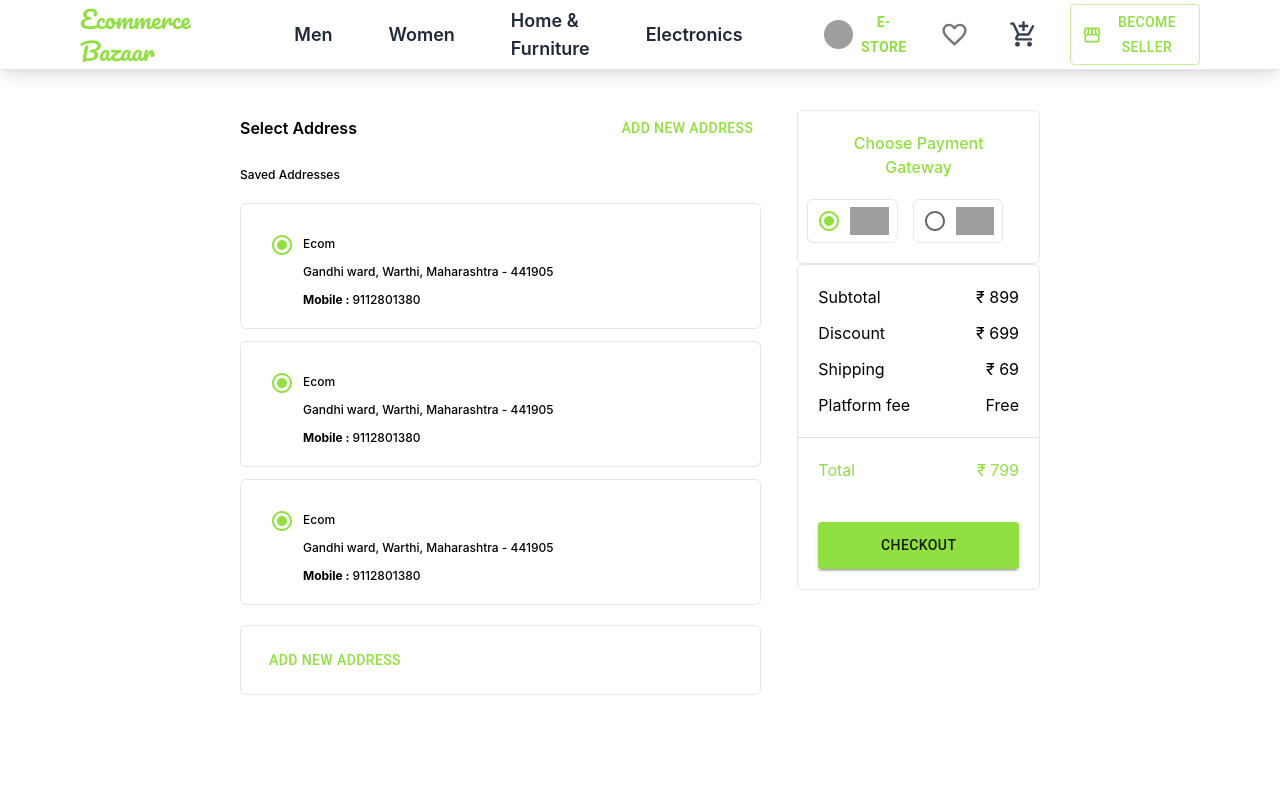
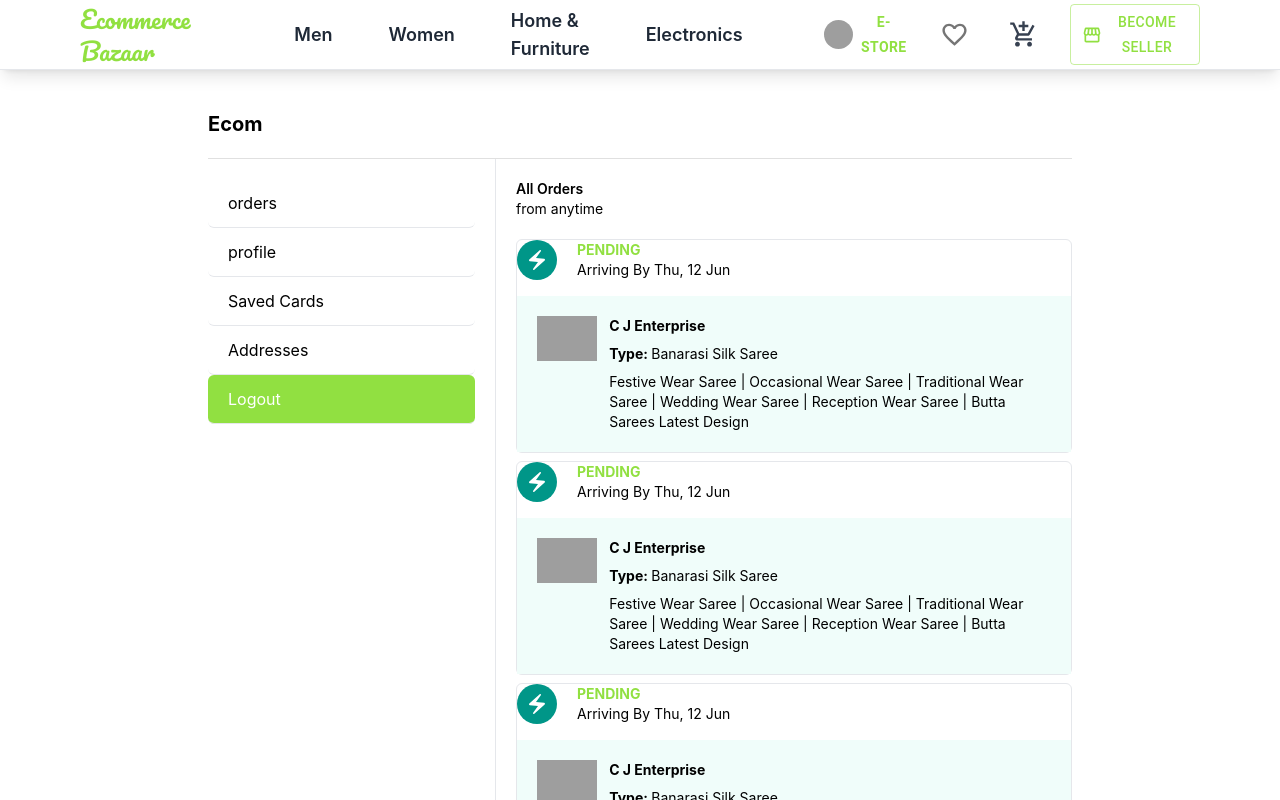
Before and after one commit to harshad8180/Multi-Vendor-E-Commerce, a React (Create React App) app in the folder ecommerce-frontend/: page / in a window 1280 px wide. Shown: the top 800 px of the page. Built offline with nearby package versions, Linux system fonts and the light colour scheme; grey boxes are pictures that could not be loaded; some icons are missing.

Commit message:
added ui for order item after checkout the order

```diff
--- a/ecommerce-frontend/src/App.tsx
+++ b/ecommerce-frontend/src/App.tsx
@@ -10,6 +10,7 @@ import ProductDetails from './customer/pages/PageDetails/ProductDetails'
 import Review from './customer/pages/Review/Review'
 import Cart from './customer/pages/Cart/Cart'
 import Checkout from './customer/pages/Checkout/Checkout'
+import Account from './customer/pages/Account/Account'
 
 
 function App() {
@@ -23,7 +24,8 @@ function App() {
         {/* <ProductDetails/> */}
         {/* <Review/> */}
         {/* <Cart/> */}
-        <Checkout/>
+        {/* <Checkout/> */}
+        <Account/>
       </div>
     </ThemeProvider>
   );
--- /dev/null
+++ b/ecommerce-frontend/src/customer/pages/Account/Account.tsx
@@ -0,0 +1,48 @@
+import { Divider } from '@mui/material'
+import React from 'react'
+import { useLocation, useNavigate } from 'react-router-dom'
+import Orders from './Orders'
+
+const menu = [
+    {name:"orders", path: "/account/orders"},
+    {name:"profile", path: "/account/profile"},
+    {name:"Saved Cards", path: "/account/saved-cards"},
+    {name:"Addresses", path: "/account/addresses"},
+    {name:"Logout", path: "/"},
+]
+
+const Account = () => {
+    const navigate = useNavigate();
+    const location= useLocation();
+
+    const handleClick = (item:any)=>navigate(item.path);
+  return (
+    <div className='px-5 lg:px-52 min-h-screen mt-10'>
+      <div>
+        <h1 className='text-xl font-bold pb-5'>Ecom</h1>
+      </div>
+
+      <Divider/>
+
+      <div className='grid grid-cols-1 lg:grid-cols-3 lg:min-h-[78vh]'>
+        <section className='col-span-1 lg:border-r lg:pr-5 py-5 h-full'>
+            {
+                menu.map((item) =>(
+                    <div
+                    onClick={()=>handleClick(item)} key={item.name}
+                     className={`${item.path === location.pathname ? 'bg-primary-color text-white' : ""} py-3 cursor-pointer hover:text-white hover:bg-primary-color px-5 rounded-md border-b`}>
+                        <p>{item.name}</p>
+                    </div>
+                ))
+            }
+        </section>
+
+        <section className='right lg:col-span-2 lg:pl-5 py-5'>
+            <Orders/>
+        </section>
+      </div>
+    </div>
+  )
+}
+
+export default Account
--- /dev/null
+++ b/ecommerce-frontend/src/customer/pages/Account/OrderItem.tsx
@@ -0,0 +1,43 @@
+import { ElectricBolt } from '@mui/icons-material'
+import { Avatar } from '@mui/material'
+import { teal } from '@mui/material/colors'
+import React from 'react'
+
+const OrderItem = () => {
+  return (
+    <div className='text-sm bg-white space-y-4 border rounded-md cursor-pointer'>
+
+        <div className='flex items-center gap-5'>
+
+            <div>
+                <Avatar sizes='small' sx={{bgcolor:teal[500]}}>
+                    <ElectricBolt/>
+                </Avatar>
+            </div>
+
+            <div>
+                <h1 className="font-bold text-primary-color">PENDING</h1>
+                <p>Arriving By Thu, 12 Jun</p>
+            </div>
+        </div>
+
+        <div className='p-5 bg-teal-50 flex gap-3'>
+            <div>
+                <img
+                className='w-[70px]' src="https://m.media-amazon.com/images/I/41ZGr7L-byL._AC_FMavif_UC231,231_CACC,231,231_QL58_.jpg?aicid=community-reviews" alt="" />
+            </div>
+
+            <div className='w-full space-y-2'>
+                <h1 className='font-bold'>C J Enterprise</h1>
+
+                <p><strong>Type: </strong>Banarasi Silk Saree</p>
+
+                <p>Festive Wear Saree | Occasional Wear Saree | Traditional Wear Saree | Wedding Wear Saree | Reception Wear Saree | Butta Sarees Latest Design</p>
+            </div>
+        </div>
+
+    </div>
+  )
+}
+
+export default OrderItem
--- /dev/null
+++ b/ecommerce-frontend/src/customer/pages/Account/Orders.tsx
@@ -0,0 +1,21 @@
+import React from 'react'
+import OrderItem from './OrderItem'
+
+const Orders = () => {
+  return (
+    <div className='text-sm min-h-screen'>
+      <div className='pb-5'>
+        <h1 className='font-semibold'>All Orders</h1>
+        <p>from anytime</p>
+      </div>
+
+      <div className='space-y-2'>
+        {
+            [1,1,1,1,1,1,1].map((item)=> <OrderItem/>)
+        }
+      </div>
+    </div>
+  )
+}
+
+export default Orders
```
